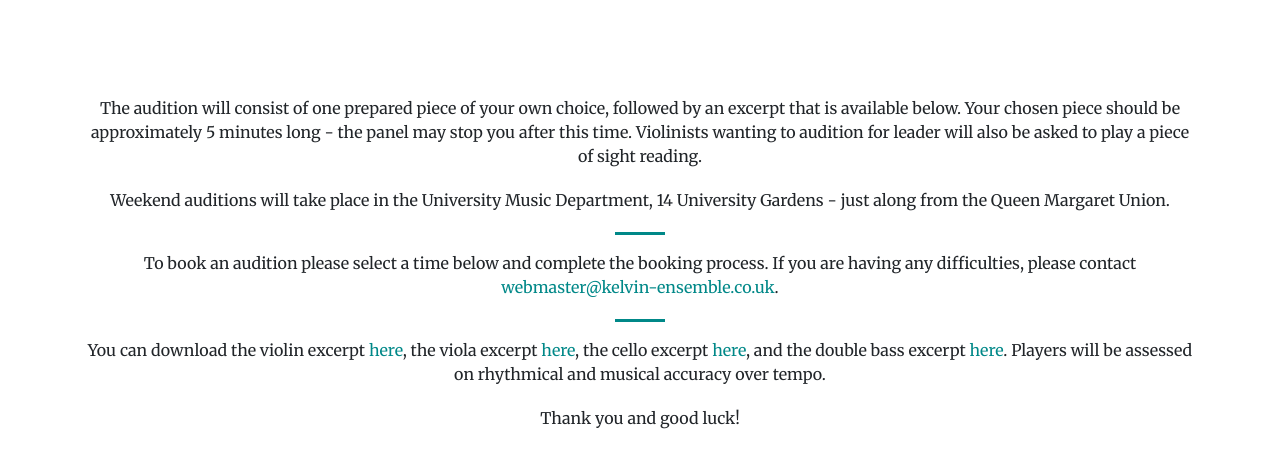
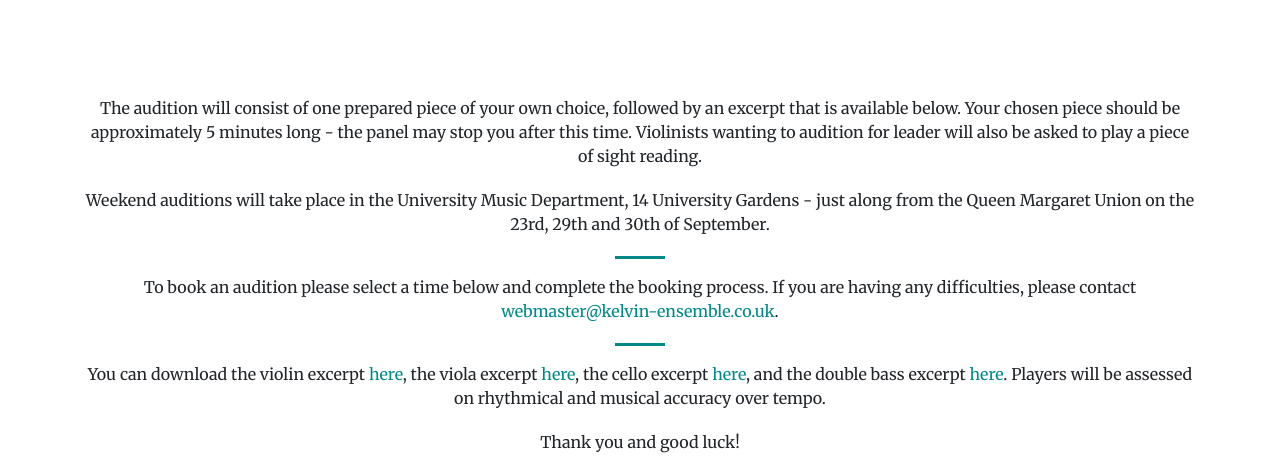
Before and after one commit to Kelvin-Ensemble/kelvin, a Django app: page /string-auditions in a window 1280 px wide. Shown: the part 292-768 px from the top of the page. Run offline with Django 3.2, Linux system fonts and the light colour scheme; some libraries are stand-ins or nearby versions.

Commit message:
added specific dates

```diff
--- a/kelvin/website/templates/website/players/string-auditions.html
+++ b/kelvin/website/templates/website/players/string-auditions.html
@@ -25,7 +25,7 @@ String Auditions
 
 <p>The audition will consist of one prepared piece of your own choice, followed by an excerpt that <!--will be made available closer to the time--> is available below. Your chosen piece should be approximately 5 minutes long - the panel may stop you after this time. Violinists wanting to audition for leader will also be asked to play a piece of sight reading.</p>
 
-<p>Weekend auditions will take place in the University Music Department, 14 University Gardens - just along from the Queen Margaret Union.</p>
+<p>Weekend auditions will take place in the University Music Department, 14 University Gardens - just along from the Queen Margaret Union on the 23rd, 29th and 30th of September.</p>
 
 <hr class="primary"/>
 
```
